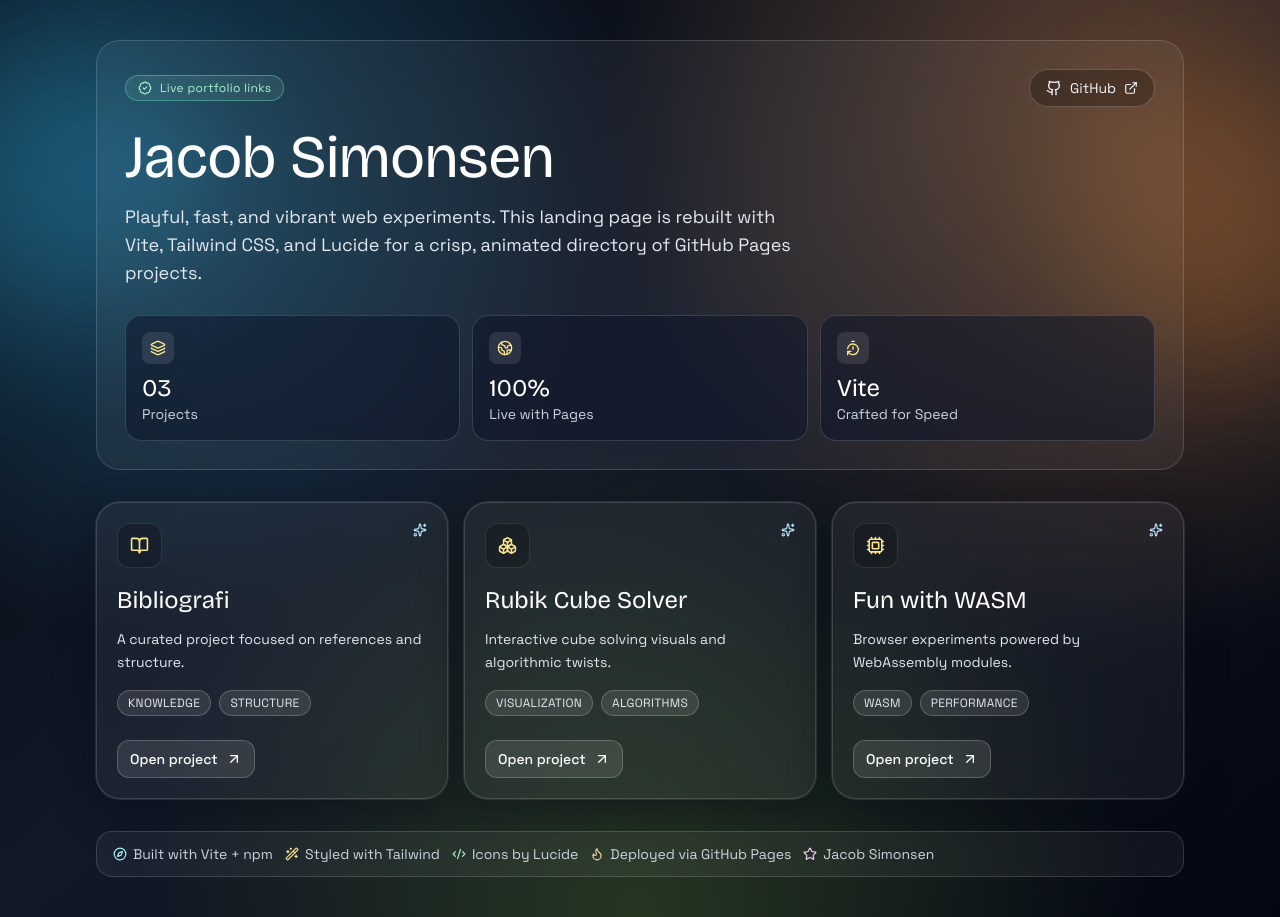
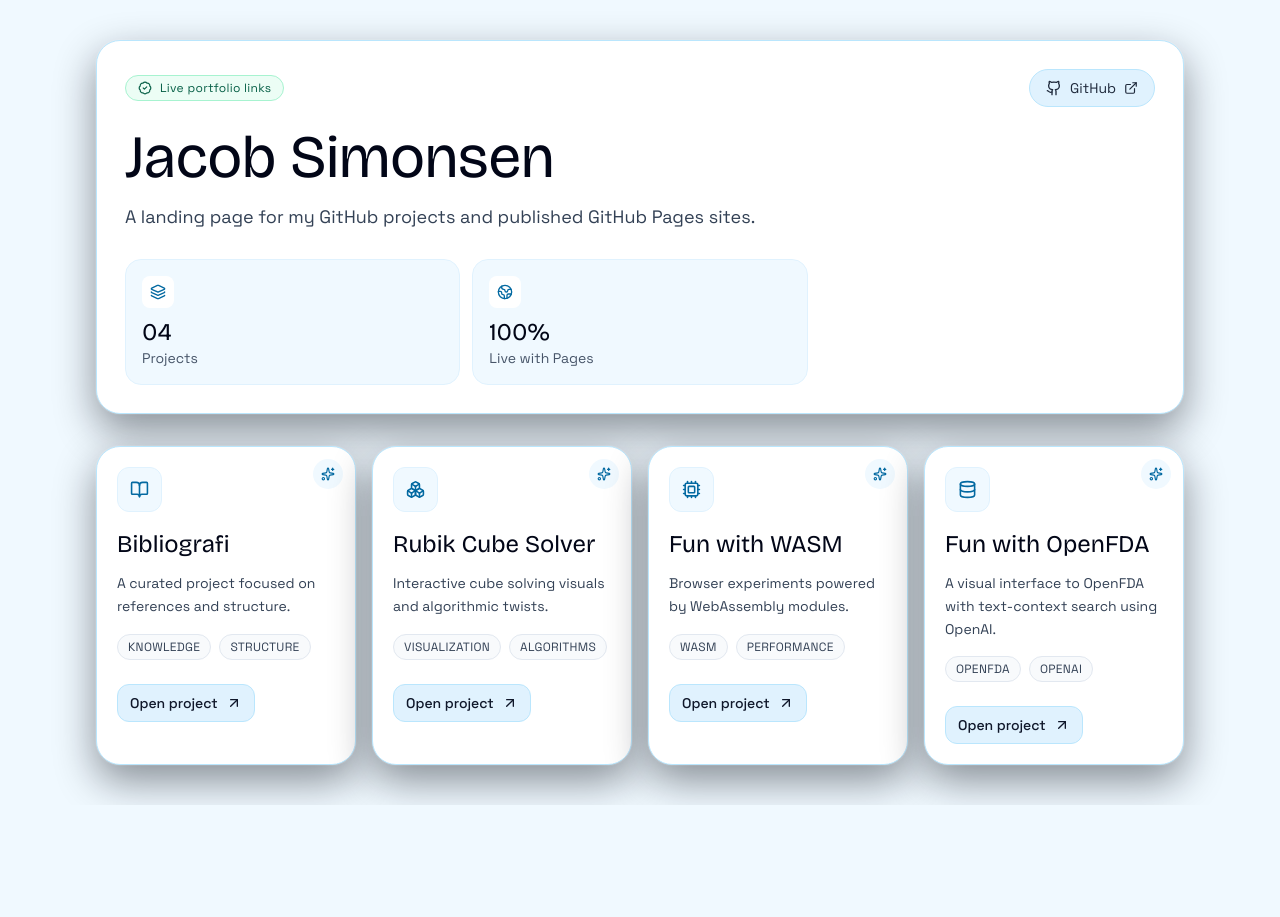
Before and after one commit to LeonidBresjnev/LeonidBresjnev.github.io, a React (Vite) app: page / in a window 1280 px wide. After the commit the page ends 805 px from the top, so only its background shows below. Built offline with nearby package versions, Linux system fonts and the light colour scheme.

Commit message:
change to react

```diff
--- a/index.html
+++ b/index.html
@@ -5,6 +5,7 @@
     <meta charset="UTF-8" />
     <meta name="viewport" content="width=device-width, initial-scale=1.0" />
     <title>Jacob Simonsen</title>
+    <link rel="icon" type="image/svg+xml" href="./favicon.svg" />
     <link rel="preconnect" href="https://fonts.googleapis.com" />
     <link rel="preconnect" href="https://fonts.gstatic.com" crossorigin />
     <link
--- a/src/App.jsx
+++ b/src/App.jsx
@@ -1,20 +1,16 @@
+import React from "react";
 import {
   ArrowUpRight,
   BadgeCheck,
   BookOpen,
   Boxes,
-  Code2,
-  Compass,
   Cpu,
+  Database,
   ExternalLink,
-  Flame,
   Github,
   Globe2,
   Layers,
   Sparkles,
-  Star,
-  TimerReset,
-  WandSparkles,
 } from "lucide-react";
 
 const projects = [
@@ -39,30 +35,45 @@ const projects = [
     blurb: "Browser experiments powered by WebAssembly modules.",
     tags: ["WASM", "Performance"],
   },
+  {
+    name: "Fun with OpenFDA",
+    href: "https://leonidbresjnev.github.io/funwithopenfda/",
+    icon: Database,
+    blurb: "A visual interface to OpenFDA with text-context search using OpenAI.",
+    tags: ["OpenFDA", "OpenAI"],
+  },
 ];
 
 const highlights = [
-  { label: "Projects", value: "03", icon: Layers },
+  { label: "Projects", value: "04", icon: Layers },
   { label: "Live with Pages", value: "100%", icon: Globe2 },
-  { label: "Crafted for Speed", value: "Vite", icon: TimerReset },
+];
+
+const highlightDelayClasses = [
+  "[animation-delay:0ms]",
+  "[animation-delay:110ms]",
+];
+
+const projectDelayClasses = [
+  "[animation-delay:130ms]",
+  "[animation-delay:250ms]",
+  "[animation-delay:370ms]",
+  "[animation-delay:490ms]",
 ];
 
 function App() {
   return (
     <div className="relative overflow-hidden">
-      <div className="pointer-events-none absolute -left-24 top-8 h-72 w-72 rounded-full bg-sky-400/20 blur-3xl" />
-      <div className="pointer-events-none absolute -right-24 top-24 h-72 w-72 rounded-full bg-orange-400/20 blur-3xl" />
-
       <main className="mx-auto flex min-h-screen w-full max-w-6xl flex-col px-5 py-8 sm:px-8 sm:py-10">
-        <header className="animate-appear rounded-3xl border border-white/15 bg-white/5 p-5 backdrop-blur-xl sm:p-7">
+        <header className="animate-appear rounded-3xl border border-sky-200 bg-white p-5 shadow-glow sm:p-7">
           <div className="mb-5 flex items-center justify-between gap-4">
-            <div className="inline-flex items-center gap-2 rounded-full border border-emerald-300/40 bg-emerald-200/10 px-3 py-1 text-xs tracking-wide text-emerald-200">
+            <div className="inline-flex items-center gap-2 rounded-full border border-emerald-200 bg-emerald-50 px-3 py-1 text-xs tracking-wide text-emerald-800">
               <BadgeCheck size={14} />
               Live portfolio links
             </div>
             <a
               href="https://github.com/leonidbresjnev"
-              className="inline-flex items-center gap-2 rounded-full border border-white/20 bg-black/25 px-4 py-2 text-sm text-slate-100 transition hover:border-sky-300/60 hover:bg-sky-400/10"
+              className="inline-flex items-center gap-2 rounded-full border border-sky-200 bg-sky-100 px-4 py-2 text-sm text-slate-800 transition hover:border-sky-400 hover:bg-sky-200"
             >
               <Github size={16} />
               GitHub
@@ -70,54 +81,51 @@ function App() {
             </a>
           </div>
 
-          <h1 className="font-display text-4xl leading-tight text-white sm:text-6xl">
+          <h1 className="font-display text-4xl leading-tight text-slate-950 sm:text-6xl">
             Jacob Simonsen
           </h1>
-          <p className="mt-4 max-w-2xl text-base leading-relaxed text-slate-200 sm:text-lg">
-            Playful, fast, and vibrant web experiments. This landing page is rebuilt with Vite,
-            Tailwind CSS, and Lucide for a crisp, animated directory of GitHub Pages projects.
+          <p className="mt-4 max-w-2xl text-base leading-relaxed text-slate-700 sm:text-lg">
+            A landing page for my GitHub projects and published GitHub Pages sites.
           </p>
 
           <div className="mt-7 grid gap-3 sm:grid-cols-3">
             {highlights.map(({ label, value, icon: Icon }, index) => (
               <div
                 key={label}
-                className="animate-appear rounded-2xl border border-white/15 bg-slate-900/55 p-4"
-                style={{ animationDelay: `${index * 110}ms` }}
+                className={`animate-appear rounded-2xl border border-sky-100 bg-sky-50 p-4 ${highlightDelayClasses[index]}`}
               >
-                <div className="mb-2 inline-flex rounded-lg bg-white/10 p-2">
-                  <Icon size={16} className="text-amber-200" />
+                <div className="mb-2 inline-flex rounded-lg bg-white p-2">
+                  <Icon size={16} className="text-sky-700" />
                 </div>
-                <div className="font-display text-2xl text-white">{value}</div>
-                <div className="text-sm text-slate-300">{label}</div>
+                <div className="font-display text-2xl text-slate-950">{value}</div>
+                <div className="text-sm text-slate-600">{label}</div>
               </div>
             ))}
           </div>
         </header>
 
-        <section className="mt-6 grid gap-4 sm:mt-8 sm:grid-cols-3">
+        <section className="mt-6 grid gap-4 sm:mt-8 sm:grid-cols-2 xl:grid-cols-4">
           {projects.map(({ name, href, icon: Icon, blurb, tags }, index) => (
             <article
               key={name}
-              className="group animate-appear relative overflow-hidden rounded-3xl border border-white/15 bg-white/5 p-5 shadow-glow backdrop-blur-xl transition hover:-translate-y-1 hover:border-sky-300/40"
-              style={{ animationDelay: `${130 + index * 120}ms` }}
+              className={`group animate-appear relative overflow-hidden rounded-3xl border border-sky-200 bg-white p-5 shadow-glow transition hover:-translate-y-1 hover:border-sky-400 ${projectDelayClasses[index]}`}
             >
-              <div className="pointer-events-none absolute right-3 top-3 rounded-full bg-white/8 p-2 text-sky-200 transition group-hover:animate-floaty">
+              <div className="pointer-events-none absolute right-3 top-3 rounded-full bg-sky-50 p-2 text-sky-700 transition group-hover:animate-floaty">
                 <Sparkles size={14} />
               </div>
 
-              <div className="mb-4 inline-flex rounded-xl border border-white/10 bg-black/20 p-3 text-amber-200">
+              <div className="mb-4 inline-flex rounded-xl border border-sky-100 bg-sky-50 p-3 text-sky-700">
                 <Icon size={19} />
               </div>
 
-              <h2 className="font-display text-2xl text-white">{name}</h2>
-              <p className="mt-3 text-sm leading-relaxed text-slate-200">{blurb}</p>
+              <h2 className="font-display text-2xl text-slate-950">{name}</h2>
+              <p className="mt-3 text-sm leading-relaxed text-slate-700">{blurb}</p>
 
               <div className="mt-4 flex flex-wrap gap-2">
                 {tags.map((tag) => (
                   <span
                     key={tag}
-                    className="rounded-full border border-white/20 bg-white/10 px-2.5 py-1 text-xs uppercase tracking-wide text-slate-200"
+                    className="rounded-full border border-slate-200 bg-slate-50 px-2.5 py-1 text-xs uppercase tracking-wide text-slate-700"
                   >
                     {tag}
                   </span>
@@ -126,7 +134,7 @@ function App() {
 
               <a
                 href={href}
-                className="mt-6 inline-flex items-center gap-2 rounded-xl border border-white/20 bg-white/10 px-3 py-2 text-sm font-medium text-white transition hover:border-emerald-300/60 hover:bg-emerald-300/15"
+                className="mt-6 inline-flex items-center gap-2 rounded-xl border border-sky-200 bg-sky-100 px-3 py-2 text-sm font-medium text-slate-900 transition hover:border-sky-400 hover:bg-sky-200"
               >
                 Open project
                 <ArrowUpRight size={16} />
@@ -135,30 +143,6 @@ function App() {
           ))}
         </section>
 
-        <footer className="mt-6 animate-appear rounded-2xl border border-white/15 bg-white/5 px-4 py-3 text-xs text-slate-300 backdrop-blur-lg sm:mt-8 sm:text-sm">
-          <div className="flex flex-wrap items-center gap-3">
-            <span className="inline-flex items-center gap-1.5">
-              <Compass size={14} className="text-cyan-200" />
-              Built with Vite + npm
-            </span>
-            <span className="inline-flex items-center gap-1.5">
-              <WandSparkles size={14} className="text-amber-200" />
-              Styled with Tailwind
-            </span>
-            <span className="inline-flex items-center gap-1.5">
-              <Code2 size={14} className="text-emerald-200" />
-              Icons by Lucide
-            </span>
-            <span className="inline-flex items-center gap-1.5">
-              <Flame size={14} className="text-orange-200" />
-              Deployed via GitHub Pages
-            </span>
-            <span className="inline-flex items-center gap-1.5">
-              <Star size={14} className="text-fuchsia-200" />
-              Jacob Simonsen
-            </span>
-          </div>
-        </footer>
       </main>
     </div>
   );
--- a/src/index.css
+++ b/src/index.css
@@ -7,11 +7,6 @@
 }
 
 body {
-  @apply m-0 bg-slate-950 text-slate-100 font-body;
-  background-image:
-    radial-gradient(circle at 12% 18%, rgba(56, 189, 248, 0.32) 0, rgba(56, 189, 248, 0) 35%),
-    radial-gradient(circle at 88% 14%, rgba(251, 146, 60, 0.33) 0, rgba(251, 146, 60, 0) 38%),
-    radial-gradient(circle at 50% 100%, rgba(163, 230, 53, 0.18) 0, rgba(163, 230, 53, 0) 45%),
-    linear-gradient(140deg, #04070d 0%, #111827 45%, #030712 100%);
+  @apply m-0 bg-sky-50 text-slate-900 font-body;
   min-height: 100vh;
 }
```
Also changed, not shown: public/favicon.svg (added), 1 other file (tests, documents, lock files or other folders).
